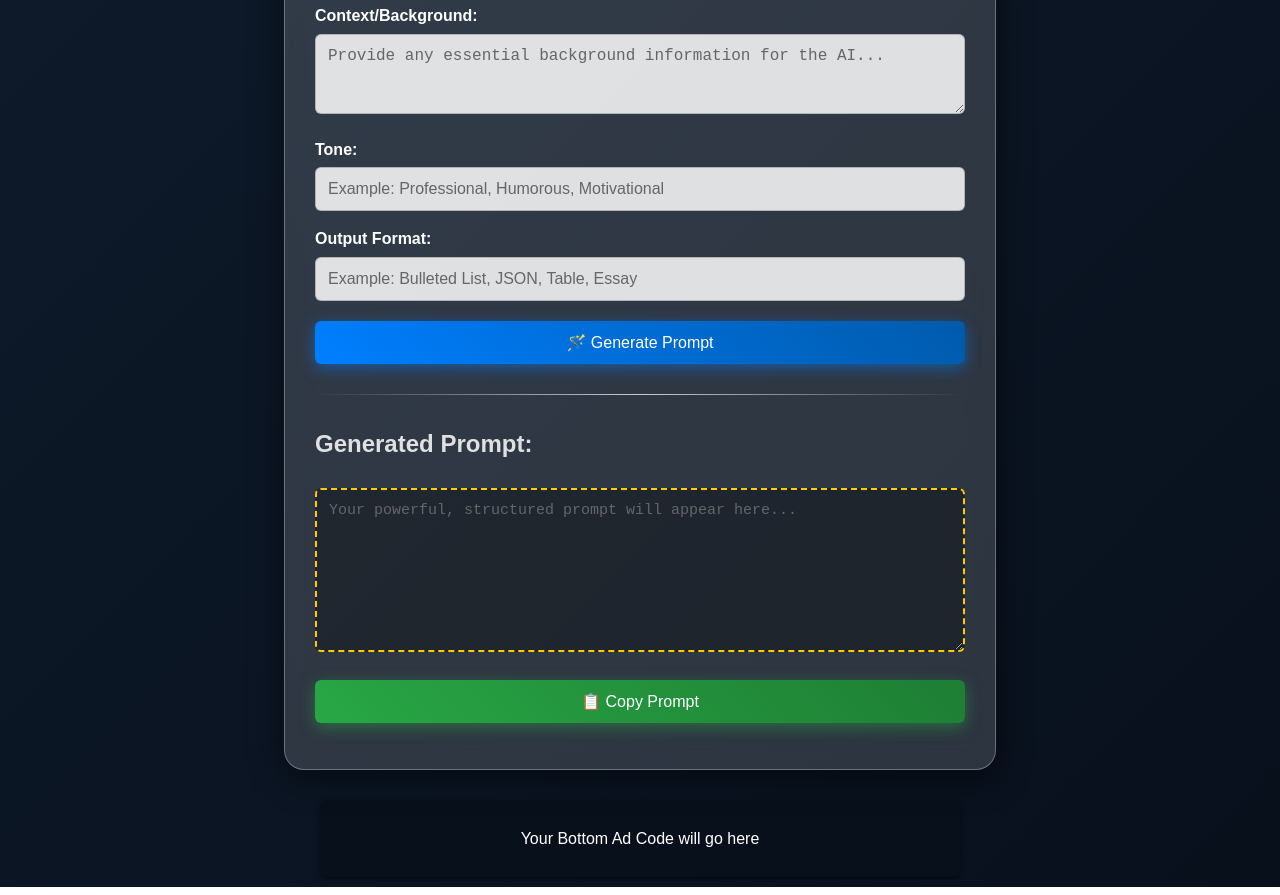
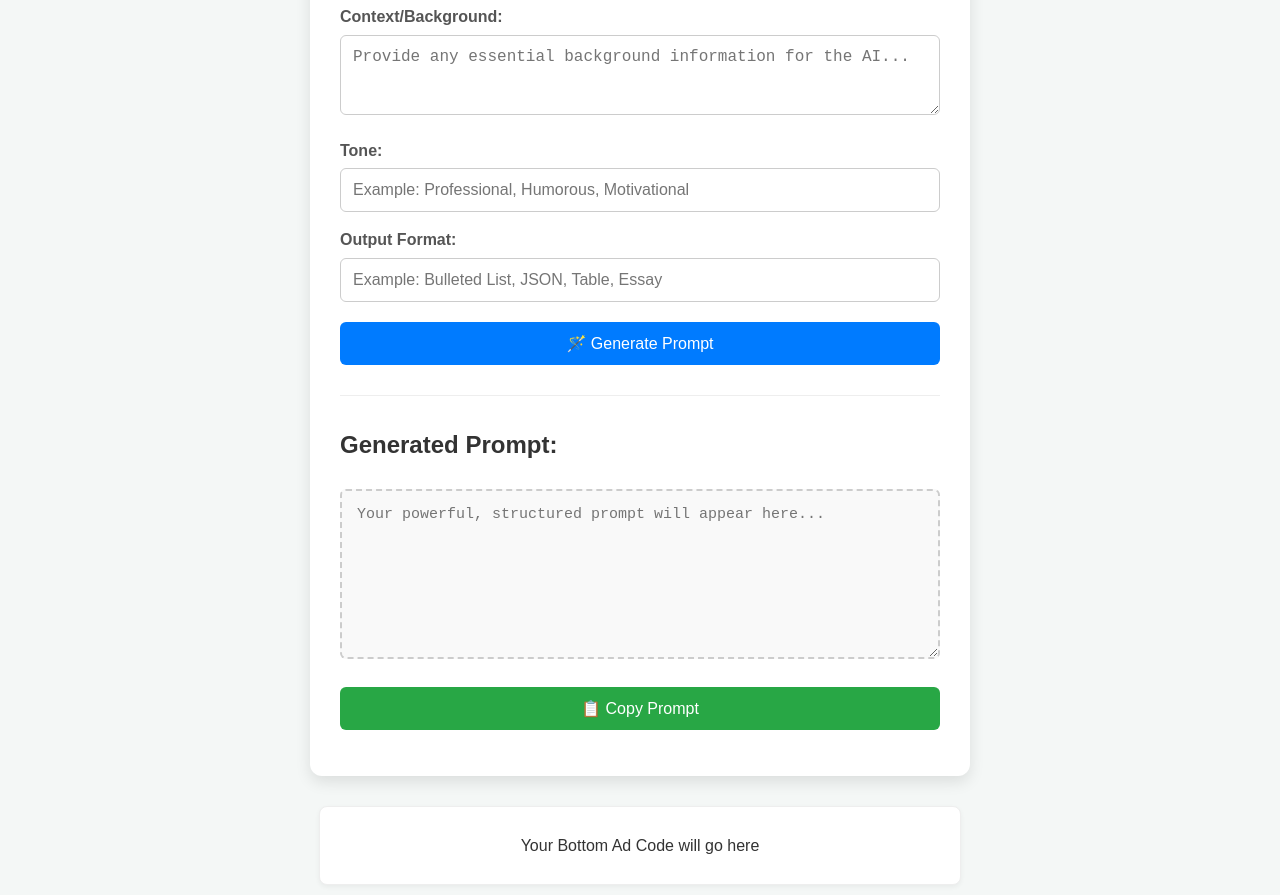
Before and after one commit to nancysocialsolutions1310-cyber/AI-Prompt-Wizard, a plain HTML site: page index.html in a window 1280 px wide. Shown: the part 492-1387 px from the top of the page. Drawn offline with Linux system fonts and the light colour scheme.

Commit message:
Update styles.css

```diff
--- a/styles.css
+++ b/styles.css
@@ -1,102 +1,82 @@
 /*
 ====================================
-AI Prompt Wizard: Enhanced Styles
-Theme: Professional Dark, Glassmorphism, High-Visibility
+AI Prompt Wizard: Old Light Theme
 ====================================
 */
 
-/* सामान्य और पेशेवर पृष्ठभूमि */
+/* सामान्य स्टाइलिंग */
 body {
     font-family: 'Arial', sans-serif;
-    /* प्रोफेशनल ग्रेडिएंट: गहरा नेवी ब्लू से काला */
-    background: linear-gradient(135deg, #0F1C2D 0%, #08101C 100%);
-    color: #e0e0e0; /* हल्के रंग का टेक्स्ट */
+    /* हल्का बैकग्राउंड */
+    background-color: #f4f7f6;
+    color: #333;
     line-height: 1.6;
     margin: 0;
     padding: 0;
-    min-height: 100vh;
+    min-height: 100vh; /* सुनिश्चित करता है कि यह पूरी स्क्रीन को कवर करे */
 }
 
-/* ग्लासमोर्फिज्म कंटेनर */
-.container.glassmorphism {
-    max-width: 650px;
-    margin: 30px auto;
-    padding: 30px;
-
-    /* मुख्य ग्लास इफ़ेक्ट */
-    background: rgba(255, 255, 255, 0.15);
-    border-radius: 20px;
-    border: 1px solid rgba(255, 255, 255, 0.3);
-    box-shadow: 0 8px 32px 0 rgba(0, 0, 0, 0.5);
-    backdrop-filter: blur(12px);
-    -webkit-backdrop-filter: blur(12px);
+.container {
+    max-width: 600px;
+    margin: 30px auto; /* मार्जिन एडजस्ट किया गया */
+    padding: 30px; /* पैडिंग एडजस्ट किया गया */
+    background-color: #fff;
+    border-radius: 12px;
+    box-shadow: 0 6px 15px rgba(0, 0, 0, 0.1);
 }
 
 h1 {
-    /* गोल्डन हाइलाइट */
-    color: #ffcc00;
+    /* प्राथमिक नीला रंग */
+    color: #007bff;
     text-align: center;
-    /* हल्की, साफ़ बॉर्डर */
-    border-bottom: 2px solid rgba(255, 255, 255, 0.2);
-    padding-bottom: 15px;
-    /* हल्का जादुई ग्लो */
-    text-shadow: 0 0 8px rgba(255, 204, 0, 0.4);
+    border-bottom: 2px solid #eee;
+    padding-bottom: 15px; /* पैडिंग एडजस्ट किया गया */
 }
 
+/* सबटाइटल */
 .subtitle {
     text-align: center;
-    color: #ccc;
+    color: #666;
     margin-bottom: 30px;
     font-style: italic;
 }
 
-/* इनपुट और सेलेक्ट फ़ील्ड्स: हाई विजिबिलिटी फिक्स */
+/* इनपुट फ़ॉर्म स्टाइलिंग */
 label {
     display: block;
     margin-top: 15px;
     font-weight: bold;
-    color: #fff; /* लेबल का रंग सफ़ेद रखा गया */
+    color: #555;
 }
 
 .required {
-    color: #FF6B6B; /* सॉफ्ट रेड */
+    color: red;
 }
 
+/* विज़िबिलिटी फिक्स: इनपुट में टेक्स्ट का रंग गहरा है */
 input[type="text"], textarea, select {
     width: 100%;
     padding: 12px;
     margin-top: 5px;
+    border: 1px solid #ccc;
+    border-radius: 6px;
+    font-size: 16px;
+    box-sizing: border-box;
+    transition: border-color 0.3s;
 
-    /* टेक्स्ट विजिबल बनाने के लिए: गहरा रंग */
+    /* टेक्स्ट विज़िबिलिटी सुनिश्चित करता है */
     color: #333;
-    /* इनपुट बैकग्राउंड: लगभग अपारदर्शी सफेद */
-    background: rgba(255, 255, 255, 0.85);
-
-    border: 1px solid rgba(0, 0, 0, 0.2);
-    border-radius: 6px;
-    box-sizing: border-box;
-    transition: border-color 0.3s, box-shadow 0.3s;
-    font-size: 16px;
-}
-
-input::placeholder, textarea::placeholder {
-    color: #666;
-}
-
-select {
-    color: #333;
+    background-color: #fff;
 }
 
 input[type="text"]:focus, textarea:focus, select:focus {
-    /* फोकस के लिए प्रोफेशनल नीला */
-    border-color: #007FFF;
-    box-shadow: 0 0 8px rgba(0, 127, 255, 0.7);
+    border-color: #007bff;
     outline: none;
 }
 
-/* जादुई बटन (Professional Blue) */
-.magic-button {
-    background: linear-gradient(45deg, #007FFF, #005AAB); /* प्रोफेशनल ब्लू ग्रेडिएंट */
+/* बटन स्टाइलिंग */
+#generate-btn, #copy-btn, .magic-button, .copy-button { /* सभी बटन क्लासेस के लिए */
+    background-color: #007bff;
     color: white;
     padding: 12px 20px;
     border: none;
@@ -105,81 +85,75 @@ input[type="text"]:focus, textarea:focus, select:focus {
     font-size: 16px;
     margin-top: 20px;
     width: 100%;
-    /* प्रोफेशनल शैडो */
-    box-shadow: 0 4px 15px rgba(0, 127, 255, 0.5);
-    transition: transform 0.2s, box-shadow 0.3s;
+    transition: background-color 0.3s, transform 0.2s;
+    box-shadow: none; /* लाइट थीम में शैडो की जरूरत नहीं */
 }
 
-.magic-button:hover {
-    transform: translateY(-3px);
-    box-shadow: 0 6px 20px rgba(0, 127, 255, 0.8);
-    background: linear-gradient(45deg, #0099FF, #0066CC);
+#generate-btn:hover, #copy-btn:hover, .magic-button:hover {
+    background-color: #0056b3;
+    transform: none;
 }
 
-.copy-button {
-    background: linear-gradient(45deg, #28a745, #1e7e34); /* प्रोफेशनल ग्रीन */
-    box-shadow: 0 4px 15px rgba(40, 167, 69, 0.5);
+/* कॉपी बटन के लिए हरा रंग */
+#copy-btn, .copy-button {
+    background-color: #28a745;
 }
 
-.copy-button:hover {
-    background: linear-gradient(45deg, #38c755, #299e44);
-    box-shadow: 0 6px 20px rgba(40, 167, 69, 0.8);
+#copy-btn:hover, .copy-button:hover {
+    background-color: #1e7e34;
 }
 
-/* हॉरिजॉन्टल रूल (Separator) */
 hr {
     border: 0;
-    height: 1px;
-    background-image: linear-gradient(to right, rgba(255, 255, 255, 0), rgba(255, 255, 255, 0.75), rgba(255, 255, 255, 0));
+    border-top: 1px solid #eee;
     margin: 30px 0;
 }
 
-/* आउटपुट टेक्स्ट एरिया (जेनरेटेड प्रॉम्प्ट) */
+/* आउटपुट क्षेत्र स्टाइलिंग */
 #generated-prompt {
-    /* इसे डार्क बैकग्राउंड पर हल्का टेक्स्ट रहने दें, क्योंकि यह आउटपुट है */
-    background: rgba(0, 0, 0, 0.3);
-    color: #e0e0e0;
-    border: 2px dashed #ffcc00;
+    width: 100%;
+    padding: 15px;
+    /* आउटपुट के लिए हल्की डैश वाली बॉर्डर */
+    border: 2px dashed #ccc;
+    border-radius: 6px;
     font-size: 15px;
-    font-family: monospace;
+    background-color: #f9f9f9;
     resize: vertical;
+    /* टेक्स्ट विज़िबिलिटी सुनिश्चित करता है */
+    color: #333;
 }
 
-/* संदेश क्षेत्र */
 #message {
     text-align: center;
     margin-top: 10px;
     font-weight: bold;
-    color: #007FFF;
-    text-shadow: 0 0 5px rgba(0, 127, 255, 0.5);
+    color: #007bff;
 }
 
-/* विज्ञापनों के लिए स्थान */
+/* विज्ञापनों के लिए स्थान (लाइट थीम के अनुरूप) */
 .ad-top, .ad-bottom {
-    background-color: #08101C;
-    color: #fff;
+    background-color: #fff; /* कंटेनर के समान सफेद */
+    border: 1px solid #eee;
+    color: #333;
     text-align: center;
     padding: 10px 0;
     margin: 10px auto;
     width: 90%;
     max-width: 640px;
     border-radius: 8px;
-    box-shadow: 0 2px 5px rgba(0, 0, 0, 0.5);
+    box-shadow: 0 2px 5px rgba(0, 0, 0, 0.05);
 }
 
+
 /* मोबाइल-फ्रेंडली डिज़ाइन (Media Query) */
-@media (max-width: 680px) {
-    .container.glassmorphism {
+@media (max-width: 620px) {
+    .container {
         margin: 0;
         border-radius: 0;
         padding: 15px;
     }
-    .ad-top, .ad-bottom {
-        width: 100%;
-        margin: 5px 0;
-        border-radius: 0;
-    }
+
     h1 {
-        font-size: 26px;
+        font-size: 24px;
     }
 }
```
